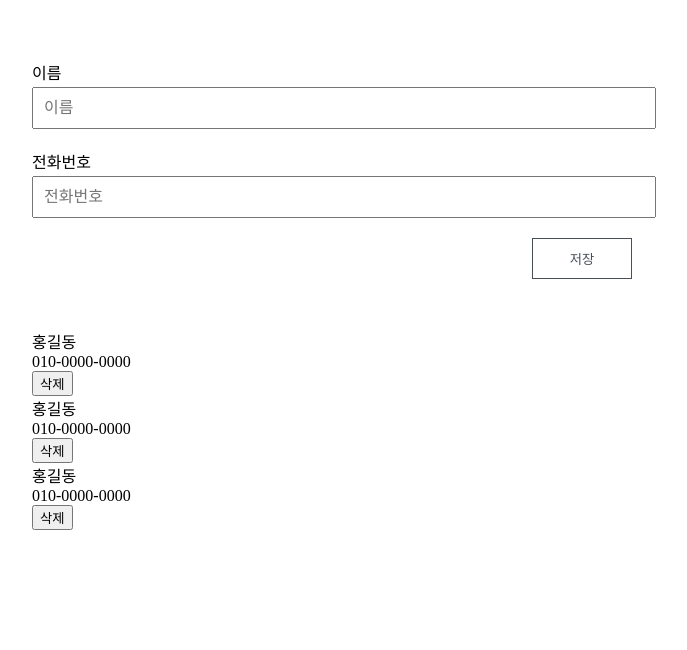
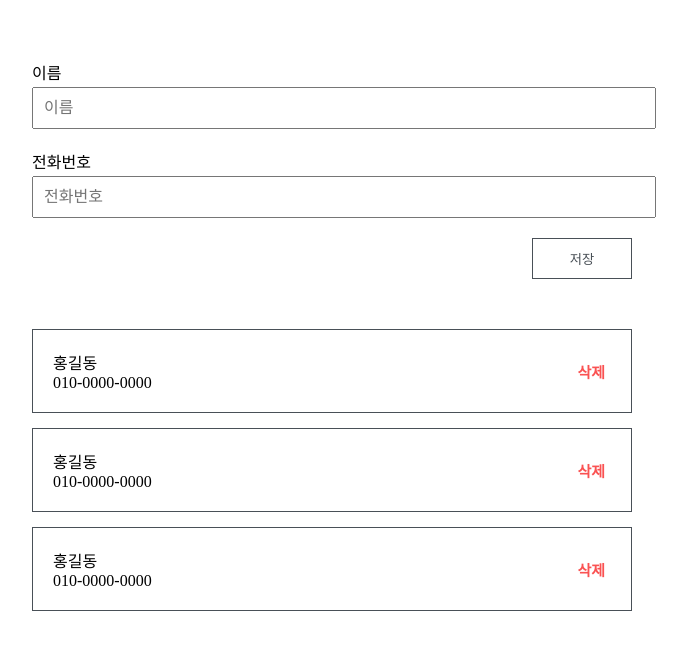
Before and after one commit to myj1217/react-project, a React (Create React App) app: page / in a window 1280 px wide. Shown: the top 650 px of the page, without its empty margins (308-995 px from the left). Built offline with nearby package versions, Linux system fonts and the light colour scheme.

Commit message:
Create PhoneItem

```diff
--- /dev/null
+++ b/src/components/PhoneItem/PhoneItem.css
@@ -0,0 +1,21 @@
+.phone_item {
+	display: flex;
+	align-items: center;
+	justify-content: space-between;
+	border: 1px solid #495057;
+	padding: 20px;
+  }
+
+  .phone_item + .phone_item {
+	margin-top: 15px;
+  }
+
+  .phone_item_right button {
+	color: #fa5252;
+	font-size: 15px;
+	font-weight: bold;
+	background: none;
+	border: none;
+	outline: none;
+	cursor: pointer;
+  }
--- /dev/null
+++ b/src/components/PhoneItem/PhoneItem.js
@@ -0,0 +1,18 @@
+import React from "react";
+import "./PhoneItem.css";
+
+const PhoneItem = () => {
+  return (
+    <div className="phone_item">
+      <div className="phone_item_left">
+        <div className="phone_item_name">홍길동</div>
+        <div className="phone_item_phone">010-0000-0000</div>
+      </div>
+      <div className="phone_item_right">
+        <button>삭제</button>
+      </div>
+    </div>
+  );
+};
+
+export default PhoneItem;
--- /dev/null
+++ b/src/components/PhoneItem/index.js
@@ -0,0 +1 @@
+export { default } from "./PhoneItem";
--- a/src/components/PhoneList/PhoneList.js
+++ b/src/components/PhoneList/PhoneList.js
@@ -1,36 +1,13 @@
 import React from "react";
 import "./PhoneList.css";
+import PhoneItem from "../PhoneItem";
 
 const PhoneList = () => {
   return (
     <div className="phone_list">
-      <div className="phone_item">
-        <div className="phone_item_left">
-          <div className="phone_item_name">홍길동</div>
-          <div className="phone_item_phone">010-0000-0000</div>
-        </div>
-        <div className="phone_item_right">
-          <button>삭제</button>
-        </div>
-      </div>
-      <div className="phone_item">
-        <div className="phone_item_left">
-          <div className="phone_item_name">홍길동</div>
-          <div className="phone_item_phone">010-0000-0000</div>
-        </div>
-        <div className="phone_item_right">
-          <button>삭제</button>
-        </div>
-      </div>
-      <div className="phone_item">
-        <div className="phone_item_left">
-          <div className="phone_item_name">홍길동</div>
-          <div className="phone_item_phone">010-0000-0000</div>
-        </div>
-        <div className="phone_item_right">
-          <button>삭제</button>
-        </div>
-      </div>
+      <PhoneItem />
+      <PhoneItem />
+      <PhoneItem />
     </div>
   );
 };
```
